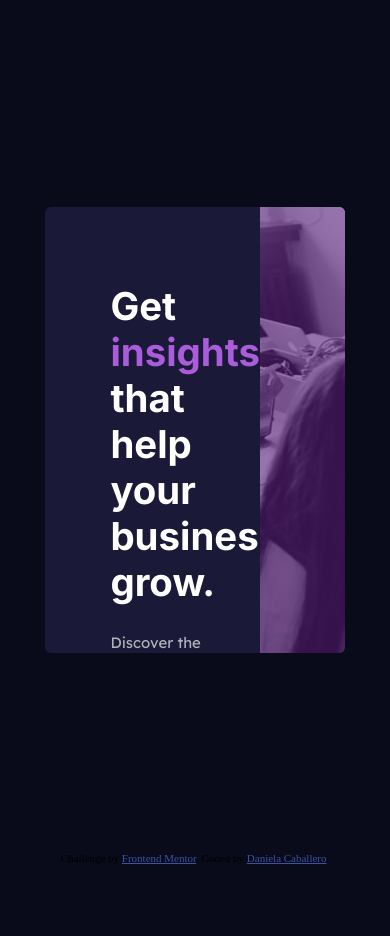
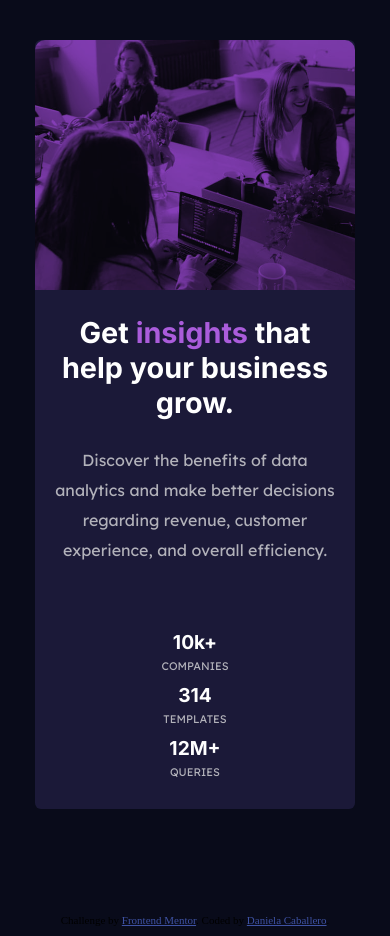
Before and after one commit to DaniCaballero/card-components-HTML-CSS-flexbox-, a plain HTML site: page index.html in a window 390 px wide. Before the commit the page ends 864 px from the top, so only its background shows below. Drawn offline with Linux system fonts and the light colour scheme.

Commit message:
Mobile version added

```diff
--- a/index.html
+++ b/index.html
@@ -10,12 +10,6 @@
   <link rel="stylesheet" href="style.css"/>
 
   <title>Frontend Mentor | Stats preview card component</title>
-
-  <!-- Feel free to remove these styles or customise in your own stylesheet 👍 -->
-  <style>
-    .attribution { font-size: 11px; text-align: center; }
-    .attribution a { color: hsl(228, 45%, 44%); }
-  </style>
 </head>
 <body>
   <div class="outer-container">
@@ -39,10 +33,10 @@
           </div>
         </div>
       </div>
-      <div class="container-img"></div>
+      <div><div class="container-img"></div></div>
+
     </div>
   </div>
-
 
   <div class="attribution">
     Challenge by <a href="https://www.frontendmentor.io?ref=challenge" target="_blank">Frontend Mentor</a>.
--- a/style.css
+++ b/style.css
@@ -9,9 +9,8 @@ body {
 .container {
     background-color: hsl(244, 38%, 16%);
     display: flex;
-    width: 80%;
+    width: 1000px;
     border-radius: 6px;
-    height: 446px;
     overflow: hidden;
 }
 
@@ -20,12 +19,12 @@ body {
     align-items: center;
     justify-content: center;
     width: 100%;
-    height: 100%;
+    min-height: 100vh;
 }
 
 .content {
     padding: 50px 0 0 65px;
-    width: 50%;
+    width: 460px;
 }
 
 .content h1, .number {
@@ -36,18 +35,18 @@ body {
 
 .content h1 {
     width: 90%;
-    font-size: 2.4em;
+    font-size: 2rem;
 }
 
 .number {
-    font-size: 20px;
+    font-size: 1.2rem;
 }
 
 .content p {
     width: 80%;
     color: hsla(0, 0%, 90%, 0.75);
     font-family: 'Lexend Deca';
-    font-size: 15px;
+    font-size: 0.8rem;
     line-height: 25px;
 }
 
@@ -60,7 +59,7 @@ body {
 .stats {
     display: flex;
     justify-content: space-between;
-    width: 76%;
+    width: 70%;
     margin: 0;
     margin-top: 60px;
 }
@@ -71,10 +70,80 @@ body {
 }
 
 .container-img {
-    width: 50%;
-    background: linear-gradient(hsla(277, 64%, 30%, 0.6), hsla(277, 64%, 30%, 0.6)), url("images/image-header-desktop.jpg");
+    width: 540px;
+    height: 400px;
+    background-color: hsl(277, 64%, 56%);
+    background-image: url(./images/image-header-desktop.jpg);
+    background-size: cover;
+    background-blend-mode: multiply;
+    filter: opacity(0.8);
 }
 
 .violet {
     color:  hsl(277, 64%, 61%);
 }
+
+.attribution {
+    font-size: 11px;
+    text-align: center;
+ }
+
+.attribution a { color: hsl(228, 45%, 44%); }
+
+@media (max-width: 1000px) {
+    body {
+        min-height: 100vh;
+        padding: 2rem 0;
+    }
+
+    .outer-container {
+        align-items:flex-start;
+    }
+
+    .container {
+        width: 320px;
+        flex-direction: column-reverse;
+        padding-bottom: 25px;
+    }
+
+    .content {
+        width: 320px;
+        text-align: center;
+        padding: 0;
+    }
+
+    .container-img {
+        width: 320px;
+        height:250px;
+        background-image: url("./images/image-header-mobile.jpg");
+        border-radius: 10px 10px 0 0;
+    }
+
+    .stats {
+        width: 100%;
+        flex-direction: column;
+        align-items: center;
+    }
+
+    .content h1 {
+        width: 90%;
+        margin: 0 auto;
+        margin-top: 25px;
+        font-size: 1.8rem;
+    }
+
+    .content p {
+        width: 90%;
+        font-size: 1rem;
+        margin: 0 auto;
+        margin-top: 25px;
+        line-height: 30px;
+    }
+
+    .attribution {
+        font-size: 11px;
+        text-align: center;
+        margin-top: 30px;
+        padding-bottom: 10px;
+     }
+}
```
